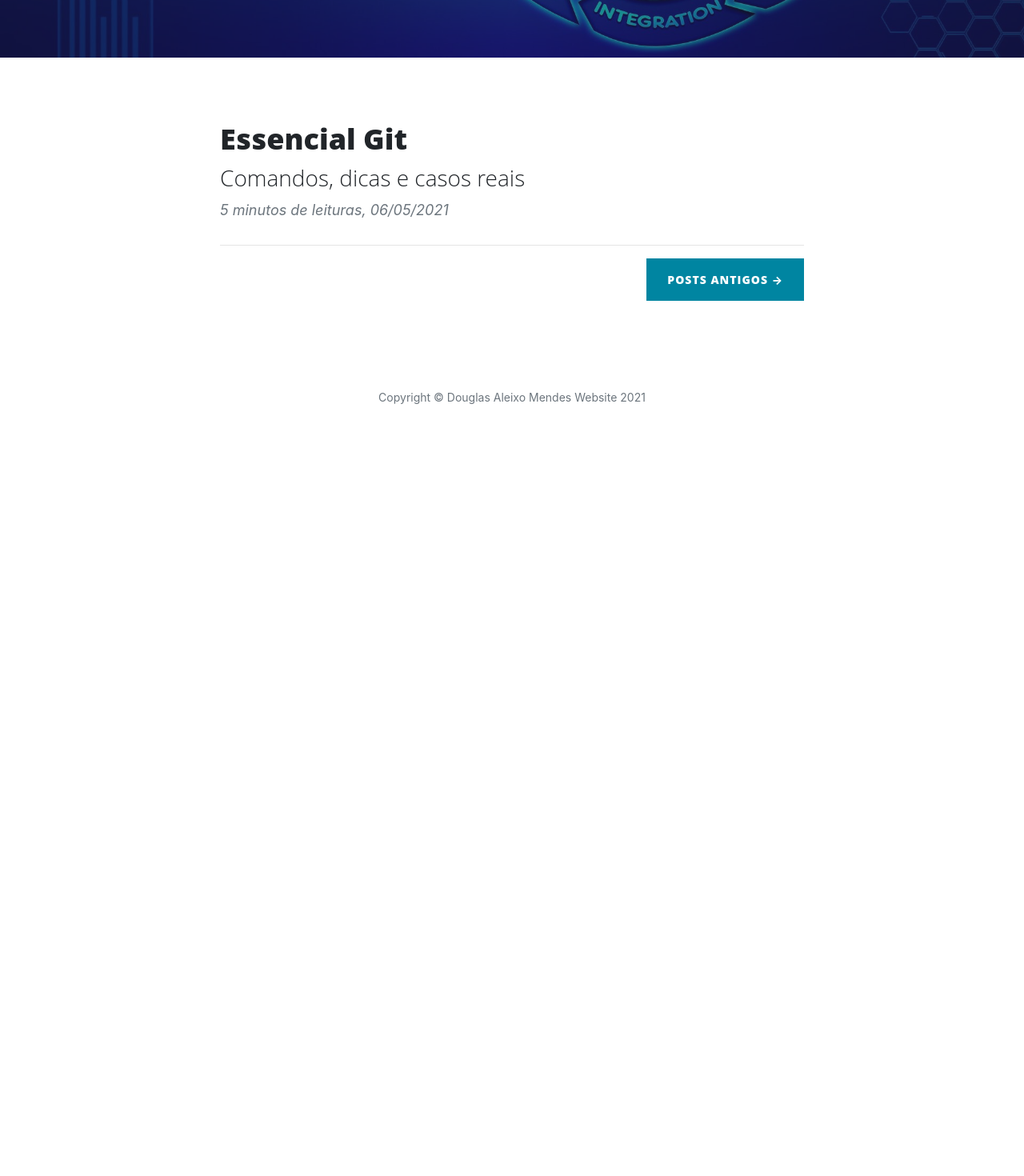
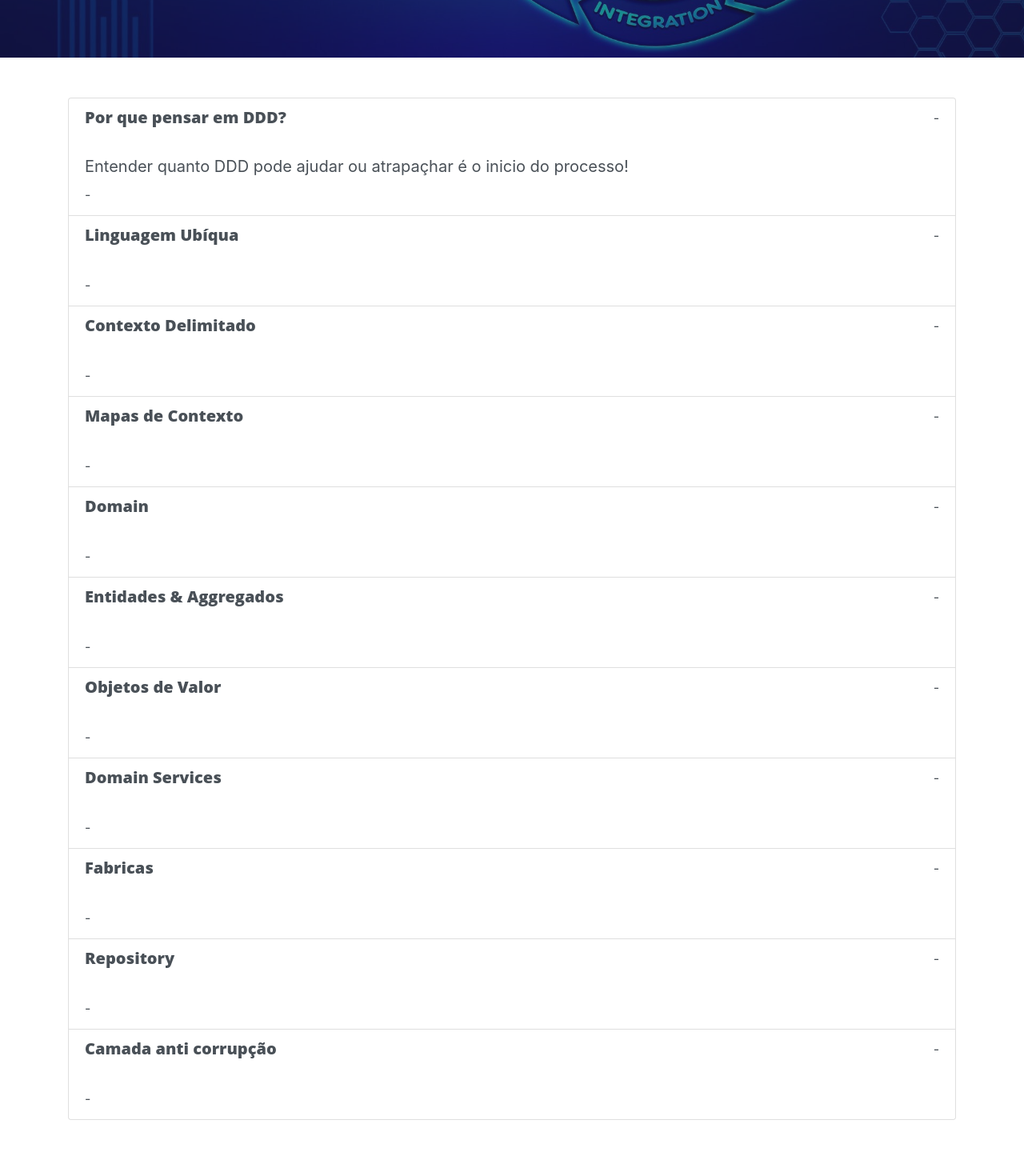
Before and after one commit to JDouglasMendes/douglas-mendes-blog-app, a React (Create React App) app: page /series-ddd-topics in a window 1280 px wide. Shown: the part 460-1930 px from the top of the page at 80% size. Before the commit the page ends 1032 px from the top, so only its background shows below. Built offline with nearby package versions, Linux system fonts and the light colour scheme.

Commit message:
feature: Domain Driven Design

```diff
--- /dev/null
+++ b/src/pages/series/DDD/data/dataDDDTopics.ts
@@ -0,0 +1,87 @@
+export interface IDDDTopics {
+  title: string;
+  subtitle: string;
+  date: string;
+  readingTime: string;
+  route: string;
+  ready?: boolean;
+}
+export const DataDDDTopics = (): IDDDTopics[] => [
+  {
+    title: `Por que pensar em DDD?`,
+    subtitle: `Entender quanto DDD pode ajudar ou atrapaçhar é o inicio do processo!`,
+    date: `-`,
+    readingTime: `-`,
+    route: `/#`,
+  },
+  {
+    title: `Linguagem Ubíqua`,
+    subtitle: ``,
+    date: `-`,
+    readingTime: `-`,
+    route: `/#`,
+  },
+  {
+    title: `Contexto Delimitado`,
+    subtitle: ``,
+    date: `-`,
+    readingTime: `-`,
+    route: `/#`,
+  },
+  {
+    title: `Mapas de Contexto`,
+    subtitle: ``,
+    date: `-`,
+    readingTime: `-`,
+    route: `/#`,
+  },
+  {
+    title: `Domain`,
+    subtitle: ``,
+    date: `-`,
+    readingTime: `-`,
+    route: `/#`,
+  },
+  {
+    title: `Entidades & Aggregados`,
+    subtitle: ``,
+    date: `-`,
+    readingTime: `-`,
+    route: `/#`,
+  },
+  {
+    title: `Objetos de Valor`,
+    subtitle: ``,
+    date: `-`,
+    readingTime: `-`,
+    route: `/#`,
+  },
+  {
+    title: `Domain Services`,
+    subtitle: ``,
+    date: `-`,
+    readingTime: `-`,
+    route: `/#`,
+  },
+  {
+    title: `Fabricas`,
+    subtitle: ``,
+    date: `-`,
+    readingTime: `-`,
+    route: `/#`,
+  },
+  {
+    title: `Repository`,
+    subtitle: ``,
+    date: `-`,
+    readingTime: `-`,
+    route: `/#`,
+  },
+  {
+    title: `Camada anti corrupção`,
+    subtitle: ``,
+    date: `-`,
+    readingTime: `-`,
+    route: `/#`,
+  },
+];
--- /dev/null
+++ b/src/pages/series/DDD/topics/index.tsx
@@ -0,0 +1,28 @@
+import React from "react";
+import { DataDDDTopics } from "../data/dataDDDTopics";
+
+const DDDTopics: React.FC = () => {
+  return (
+    <div className="container">
+      <div className="list-group">
+        {DataDDDTopics().map((topic) => {
+          return (
+            <a
+              href={topic.route}
+              className="list-group-item list-group-item-action"
+            >
+              <div className="d-flex w-100 justify-content-between">
+                <h5 className="mb-1">{topic.title}</h5>
+                <small>{topic.date} </small>
+              </div>
+              <p className="mb-1">{topic.subtitle}</p>
+              <small>{topic.readingTime} </small>
+            </a>
+          );
+        })}
+      </div>
+    </div>
+  );
+};
+
+export default DDDTopics;
--- /dev/null
+++ b/src/pages/series/data/seriesHome.ts
@@ -0,0 +1,18 @@
+import { DataDDDTopics } from "../DDD/data/dataDDDTopics";
+
+export interface ISeriesHome {
+  title: string;
+  subtitle: string;
+  route: string;
+  topics: number;
+  ready: number;
+}
+export const seriesHome = (): ISeriesHome[] => [
+  {
+    title: "Domain Driven Design",
+    subtitle: `Abordagem prática e direta dos principais tópicos do DDD.`,
+    route: `series-ddd-topics`,
+    topics: DataDDDTopics().length,
+    ready: DataDDDTopics().filter((topic) => topic.ready).length,
+  },
+];
--- /dev/null
+++ b/src/pages/series/home/index.tsx
@@ -0,0 +1,27 @@
+import React from "react";
+import { seriesHome } from "../data/seriesHome";
+import SerieItem from "./serie-item";
+
+const SeriesHome: React.FC = () => {
+  return (
+    <div className="container">
+      <div className="row">
+        <div className="col-lg-8 col-md-10 mx-auto">
+          {seriesHome().map((serie, index) => {
+            return (
+              <SerieItem
+                route={serie.route}
+                subtitle={serie.subtitle}
+                title={serie.title}
+                ready={serie.ready}
+                topics={index}
+              />
+            );
+          })}
+        </div>
+      </div>
+    </div>
+  );
+};
+
+export default SeriesHome;
--- /dev/null
+++ b/src/pages/series/home/serie-item/index.tsx
@@ -0,0 +1,21 @@
+import React from "react";
+import { ISeriesHome } from "../../data/seriesHome";
+
+const SerieItem: React.FC<ISeriesHome> = (prop: ISeriesHome) => {
+  return (
+    <div>
+      <div className="post-preview">
+        <a href={prop.route}>
+          <h2 className="post-title">{prop.title}</h2>
+          <h3 className="post-subtitle">{prop.subtitle}</h3>
+          <p className="post-meta">
+            {prop.ready} de {prop.topics} topicos escritos.
+          </p>
+        </a>
+      </div>
+      <hr />
+    </div>
+  );
+};
+
+export default SerieItem;
--- a/src/routes/index.tsx
+++ b/src/routes/index.tsx
@@ -5,8 +5,10 @@ import Header from "../header";
 import Navigator from "../navigator";
 import Home from "../pages/home";
 import EssentialGit from "../pages/posts/essential-git";
+import DDDTopics from "../pages/series/DDD/topics";
 import About from "./../pages/about/index";
 import Contact from "./../pages/contact/index";
+import SeriesHome from "./../pages/series/home/index";
 
 interface IProps {
   component: React.ComponentType<any>;
@@ -35,6 +37,8 @@ const Routes = () => (
       <MyRoute path="/about" component={About} />
       <MyRoute path="/contact" component={Contact} />
       <MyRoute path="/essencial-git" component={EssentialGit} />
+      <MyRoute path="/series" component={SeriesHome} />
+      <MyRoute path="/series-ddd-topics" component={DDDTopics} />
       <MyRoute path="/" component={Home} />
     </Switch>
   </BrowserRouter>
```
